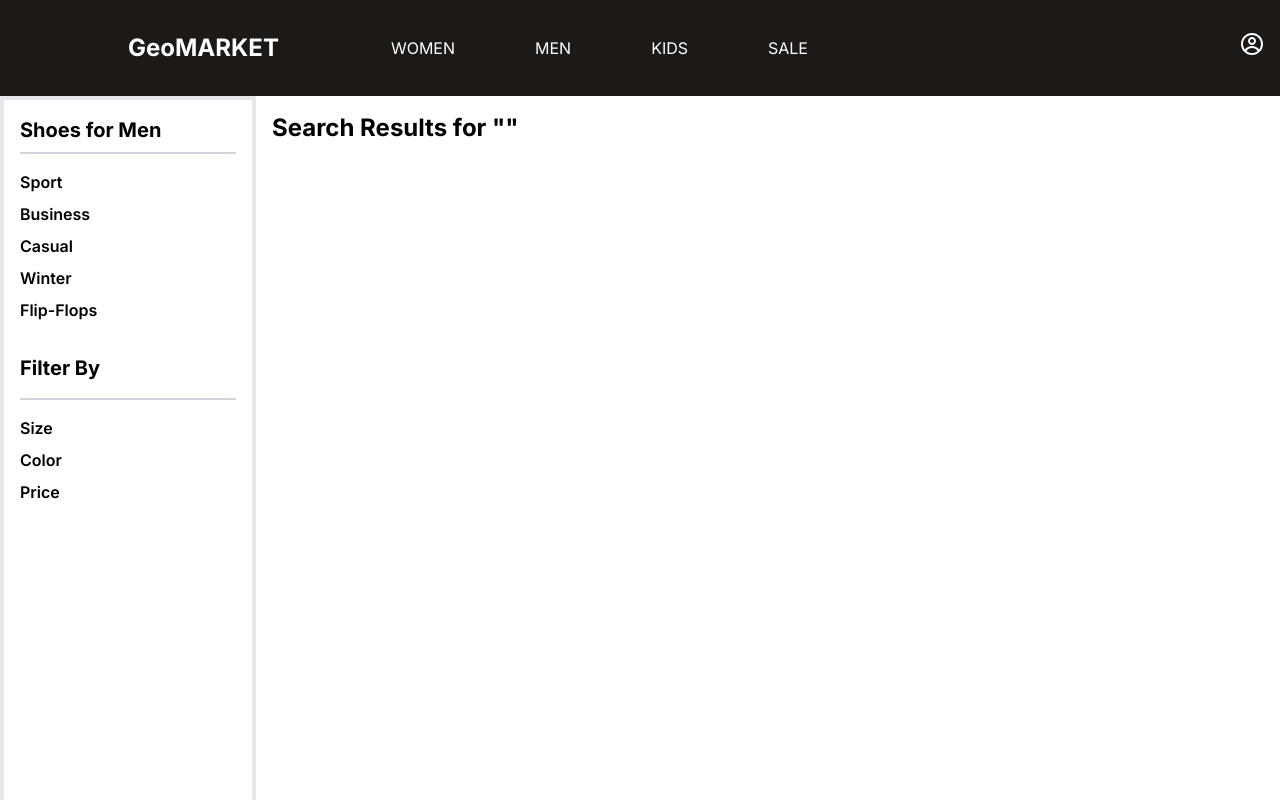
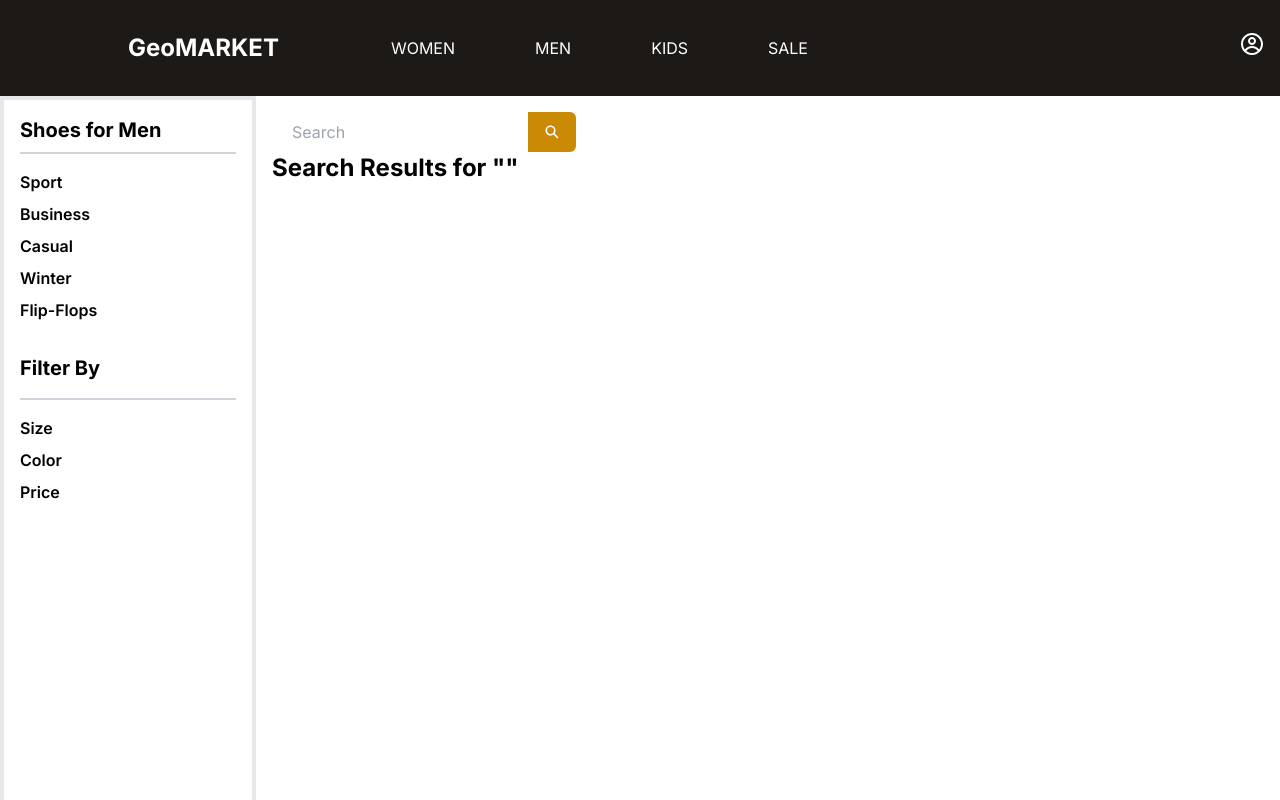
Before and after one commit to Daviti0410/GeoMARKET, a Next.js app: page /search in a window 1280 px wide. Shown: the top 800 px of the page. Built offline with nearby package versions, Linux system fonts and the light colour scheme.

Commit message:
Implemented search bar as a component  and added it to the search page still need styling

```diff
--- a/src/app/components/navbar.js
+++ b/src/app/components/navbar.js
@@ -1,25 +1,15 @@
 "use client";
 import { useState, useEffect, useRef } from "react";
 import Link from "next/link";
-import { IoSearchSharp } from "react-icons/io5";
-import { useRouter } from "next/navigation";
 import { CgProfile } from "react-icons/cg";
 
 export default function Navbar({ handleCategoryClick }) {
   const [isOpen, setIsOpen] = useState(false);
-  const [searchQuery, setSearchQuery] = useState("");
   const [dropdown, setDropdown] = useState(null);
-
-  const router = useRouter();
   const dropdownRef = useRef(null);
 
   const toggleMenu = () => {
     setIsOpen(!isOpen);
-  };
-
-  const handleSubmit = (e) => {
-    e.preventDefault();
-    router.push(`/search?query=${encodeURIComponent(searchQuery)}`);
   };
 
   const handleDropdownToggle = (category) => {
@@ -102,7 +92,7 @@ export default function Navbar({ handleCategoryClick }) {
       </div>
 
       <div className="text-end">
-        <a href="signUp" className="hover:text-slate-300">
+        <a href="signIn" className="hover:text-slate-300">
           <CgProfile size={24} />
         </a>
       </div>
@@ -138,21 +128,3 @@ export default function Navbar({ handleCategoryClick }) {
     </nav>
   );
 }
-
-{
-  /* <form className="flex items-center" onSubmit={handleSubmit}>
-          <input
-            type="text"
-            placeholder="Search"
-            value={searchQuery}
-            onChange={(e) => setSearchQuery(e.target.value)}
-            className="px-5 py-2 rounded-l-md bg-white-800 text-black focus:outline-none focus:ring-2 focus:ring-stone-900 w-64"
-          />
-          <button
-            type="submit"
-            className="px-4 py-3 rounded-r-md bg-yellow-600 text-white hover:bg-yellow-700 focus:outline-none focus:ring-2 focus:ring-gray-600"
-          >
-            <IoSearchSharp />
-          </button>
-        </form> */
-}
--- /dev/null
+++ b/src/app/components/searchBar.js
@@ -0,0 +1,35 @@
+"use client";
+import { useRouter } from "next/navigation";
+import { useState } from "react";
+import { IoSearchSharp } from "react-icons/io5";
+
+export default function searchBar() {
+  const [searchQuery, setSearchQuery] = useState("");
+
+  const router = useRouter();
+
+  const handleSubmit = (e) => {
+    e.preventDefault();
+    router.push(`/search?query=${encodeURIComponent(searchQuery)}`);
+  };
+
+  return (
+    <>
+      <form className="flex items-center" onSubmit={handleSubmit}>
+        <input
+          type="text"
+          placeholder="Search"
+          value={searchQuery}
+          onChange={(e) => setSearchQuery(e.target.value)}
+          className="px-5 py-2 rounded-l-md bg-white-800 text-black focus:outline-none focus:ring-2 focus:ring-stone-900 w-64"
+        />
+        <button
+          type="submit"
+          className="px-4 py-3 rounded-r-md bg-yellow-600 text-white hover:bg-yellow-700 focus:outline-none focus:ring-2 focus:ring-gray-600"
+        >
+          <IoSearchSharp />
+        </button>
+      </form>
+    </>
+  );
+}
--- a/src/app/search/page.js
+++ b/src/app/search/page.js
@@ -5,6 +5,7 @@ import { useSearchParams, useRouter } from "next/navigation";
 import Navbar from "../components/navbar";
 import SlideBar from "../components/slideBar";
 import Footer from "../components/footer";
+import SearchBar from "../components/searchBar";
 
 export default function Search() {
   const searchParams = useSearchParams();
@@ -55,6 +56,7 @@ export default function Search() {
       <div className="flex min-h-screen">
         <SlideBar handleCategoryClick={handleCategoryClick} />
         <div className="w-3/4 p-4">
+          <SearchBar />
           <h1 className="text-2xl font-bold mb-4">
             Search Results for "{query || category}"
           </h1>
```
Also changed, not shown: src/app/api/authenticate/route.js (line endings or trailing spaces).
